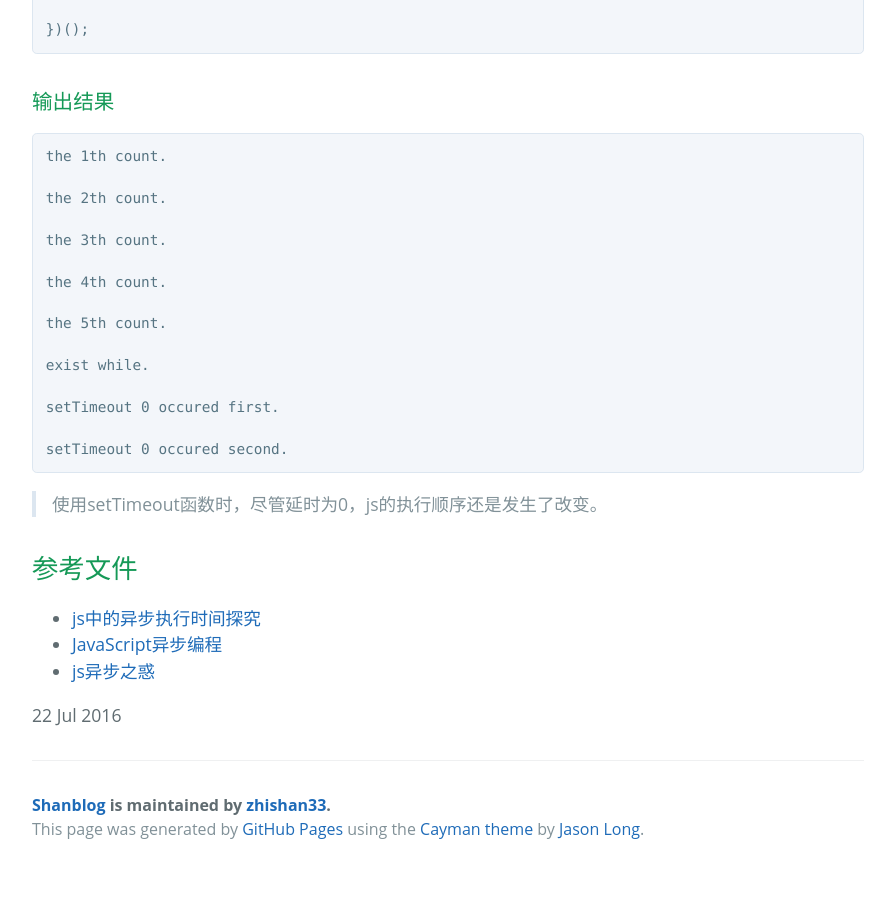
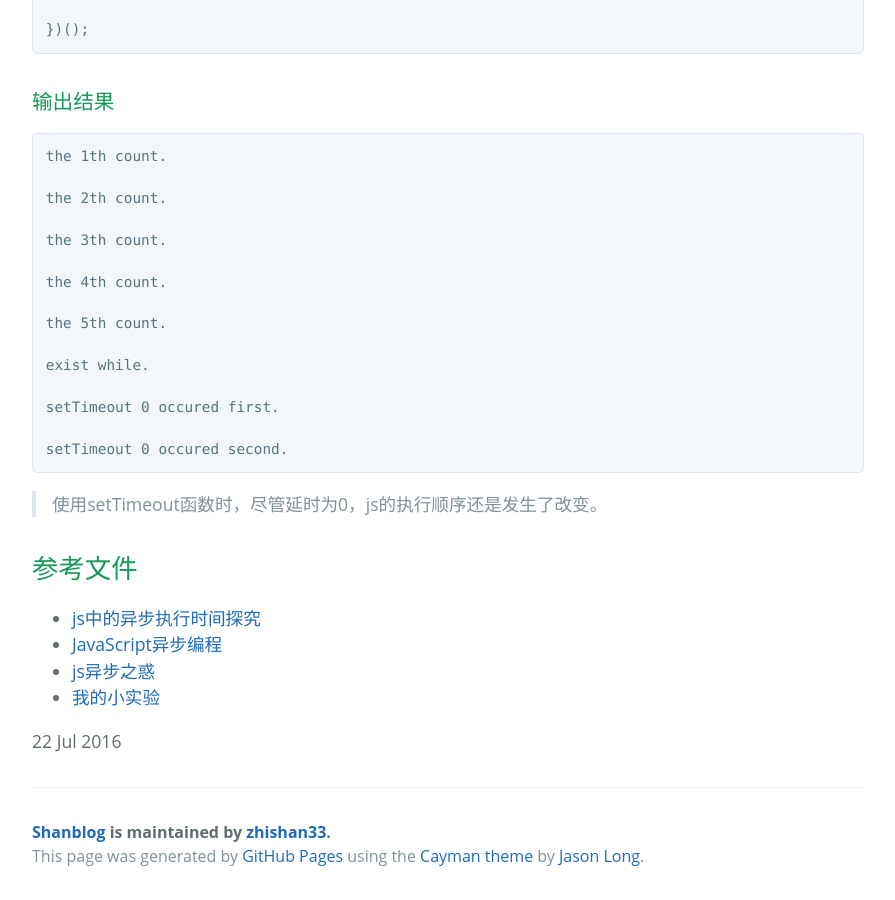
Before and after one commit to zhishan33/shanBlog, a Jekyll site: the page built from _posts/2016-07-22-js-asyn.md, in a window 1280 px wide and 900 px high, scrolled down 4149 px. Shown: the whole window, without its empty margins (192-1087 px from the left). Built offline with Jekyll 4.4.1, drawn with Linux system fonts in a browser that asks for light colours; before the commit the page ends 5022 px from its top, so only the background shows below that.

Commit message:
react learn

```diff
--- a/_posts/2016-07-22-js-asyn.md
+++ b/_posts/2016-07-22-js-asyn.md
@@ -195,5 +195,6 @@ title: js中ajax的异步执行与同步执行
 - [js中的异步执行时间探究](http://echizen.github.io/tech/2016/03-05-asynchronous)
 - [JavaScript异步编程](https://software.intel.com/zh-cn/articles/asynchronized-javascript-programming)
 - [js异步之惑](http://blog.whyun.com/posts/js/)
+- [我的小实验](http://zhishan33.github.io/shanBlog/scripts/js_asyn.html)
 
 <p>{{ page.date | date_to_string }}</p>
```
